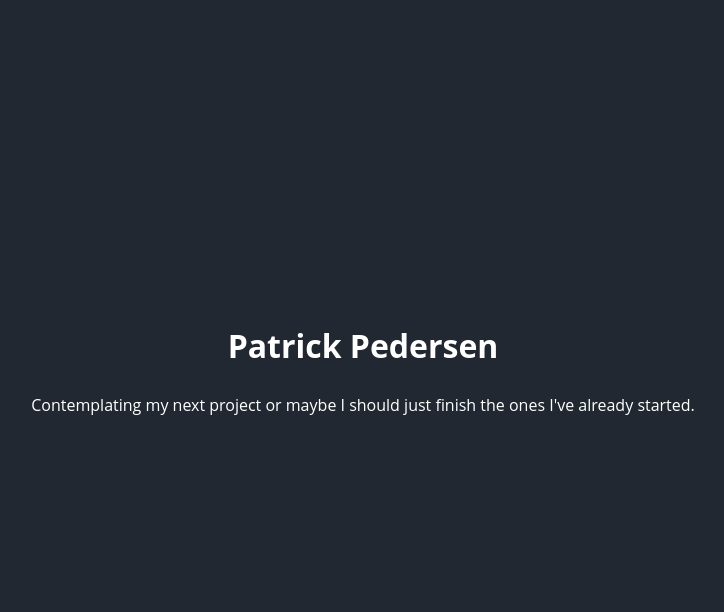
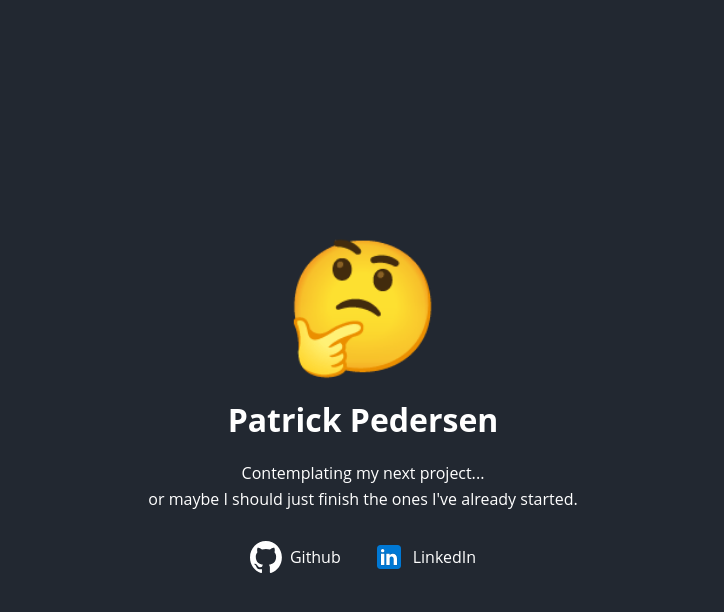
Before and after one commit to PatrickPedersenTech/website, a PHP site: page / in a window 1280 px wide. Shown: the top 612 px of the page, without its empty margins (277-1001 px from the left). Run offline with PHP 8.4, Linux system fonts and the light colour scheme.

Commit message:
Updated with more stuff

```diff
--- a/assets/css/style.css
+++ b/assets/css/style.css
@@ -8,12 +8,56 @@ body {
 }
 
 .container {
-    height: 100%;
-    width: 100%;
-    text-align: center;
-    margin-top: 40vh;
+    margin-top: 25vh;
 }
 
 .content {
     color: #fff;
+    display: flex;
+    flex-direction: column;
+    align-items: center;
 }
+
+.content h1 {
+    margin-bottom: 1rem;
+}
+
+.content .description, .content .description p {
+    margin: 0;
+}
+
+.content .description {
+    display: flex;
+    flex-direction: column;
+    align-items: center;
+}
+
+.emoji {
+    font-size: 8rem;
+    margin-bottom: -2rem;
+}
+
+.social {
+    display: flex;
+    flex-direction: row;
+    margin-top: 1rem;
+}
+
+.social a {
+    display: flex;
+    flex-direction: row;
+    color: #fff;
+    text-decoration: none;
+    margin: 0 1rem;
+}
+
+.social a:hover {
+    color: #00adb5;
+}
+
+.social a img {
+    width: 2rem;
+    height: 2rem;
+    align-self: center;
+    padding-right: 0.5rem;
+}
--- a/index.html
+++ b/index.html
@@ -35,8 +35,22 @@
 <body>
     <div class="container">
         <div class="content">
+            <div class="emoji">🤔</div>
             <h1>Patrick Pedersen</h1>
-            <p>Contemplating my next project or maybe I should just finish the ones I've already started.</p>
+            <div class="description">
+                <p>Contemplating my next project...</p>
+                <p>or maybe I should just finish the ones I've already started.</p>
+            </div>
+            <div class="social">
+                <a href="https://github.com/PatrickPedersen" target="_blank" rel="noopener noreferrer" title="GitHub">
+                    <img src="/assets/img/github.svg" alt="GitHub">
+                    <p>Github</p>
+                </a>
+                <a href="https://www.linkedin.com/in/patrick-j-s-pedersen/" target="_blank" rel="noopener noreferrer" title="LinkedIn">
+                    <img src="/assets/img/linkedin.svg" alt="LinkedIn">
+                    <p>LinkedIn</p>
+                </a>
+            </div>
         </div>
     </div>
 </body>
```
Also changed, not shown: assets/img/github.svg (added), assets/img/linkedin.svg (added).
